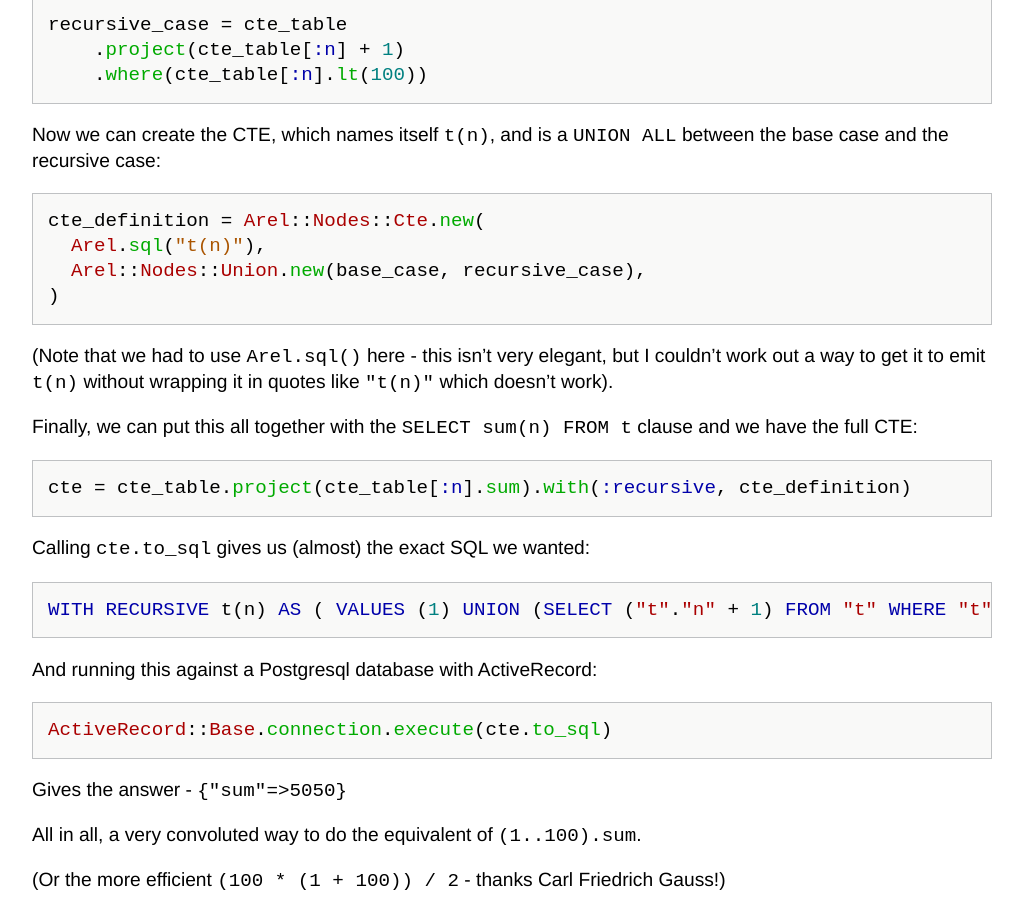
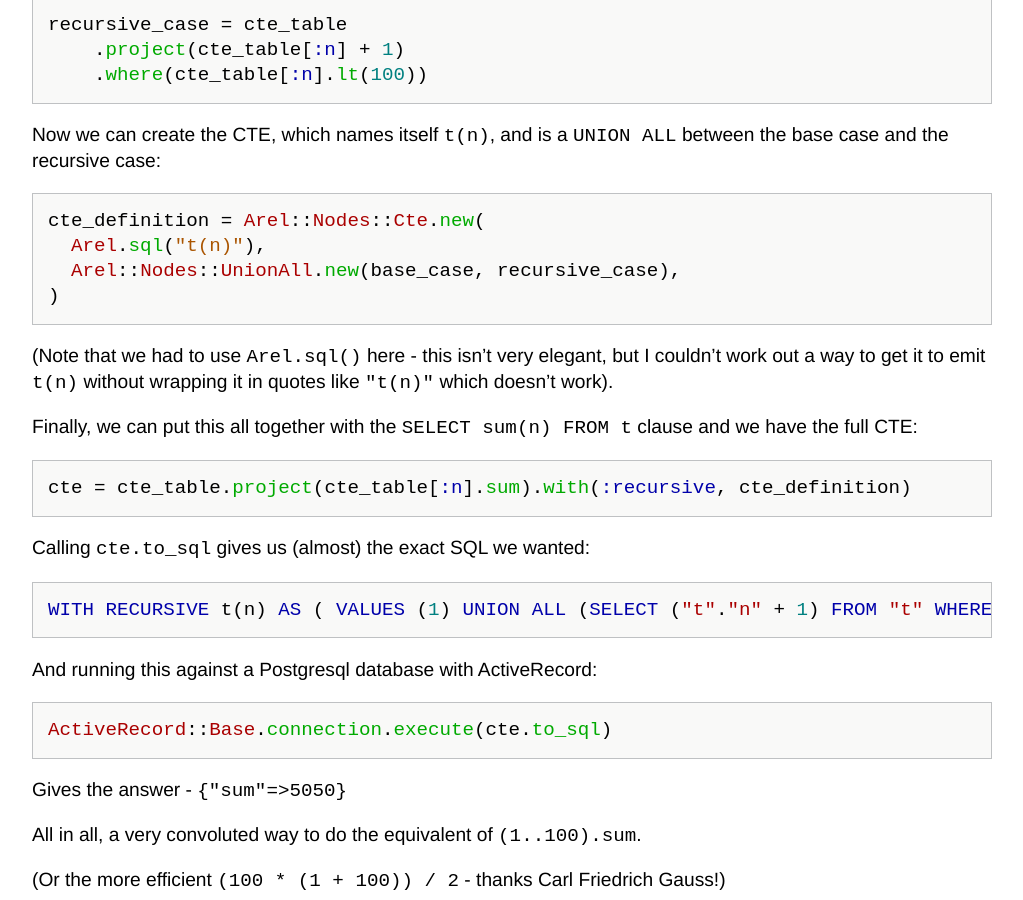
Before and after one commit to richardTowers/richardtowers.github.com, a Jekyll site: the page built from _posts/2024-02-03-recursive-ctes-in-active-record.md, in a window 1280 px wide and 900 px high, scrolled down 1476 px. Shown: the whole window, without its empty margins (128-1151 px from the left). Built offline with Jekyll 4.4.1, drawn with Linux system fonts in a browser that asks for light colours.

Commit message:
Use UNION ALL consistently

````diff
--- a/_posts/2024-02-03-recursive-ctes-in-active-record.md
+++ b/_posts/2024-02-03-recursive-ctes-in-active-record.md
@@ -80,7 +80,7 @@ Now we can create the CTE, which names itself `t(n)`, and is a `UNION ALL` betwe
 ```ruby
 cte_definition = Arel::Nodes::Cte.new(
   Arel.sql("t(n)"),
-  Arel::Nodes::Union.new(base_case, recursive_case),
+  Arel::Nodes::UnionAll.new(base_case, recursive_case),
 )
 ```
 
@@ -98,7 +98,7 @@ cte = cte_table.project(cte_table[:n].sum).with(:recursive, cte_definition)
 Calling `cte.to_sql` gives us (almost) the exact SQL we wanted:
 
 ```sql
-WITH RECURSIVE t(n) AS ( VALUES (1) UNION (SELECT ("t"."n" + 1) FROM "t" WHERE "t"."n" < 100) ) SELECT SUM("t"."n") FROM "t"
+WITH RECURSIVE t(n) AS ( VALUES (1) UNION ALL (SELECT ("t"."n" + 1) FROM "t" WHERE "t"."n" < 100) ) SELECT SUM("t"."n") FROM "t"
 ```
 
 And running this against a Postgresql database with ActiveRecord:
````
